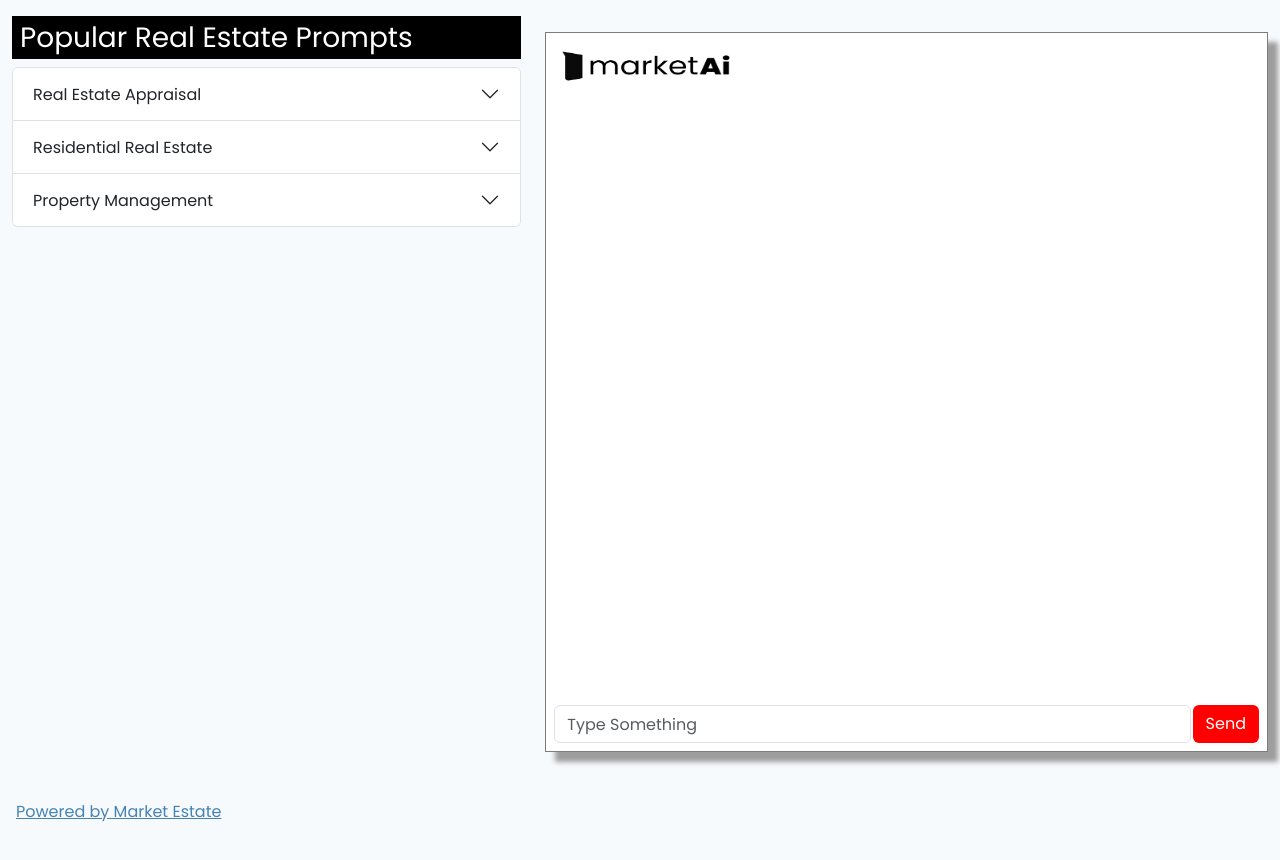
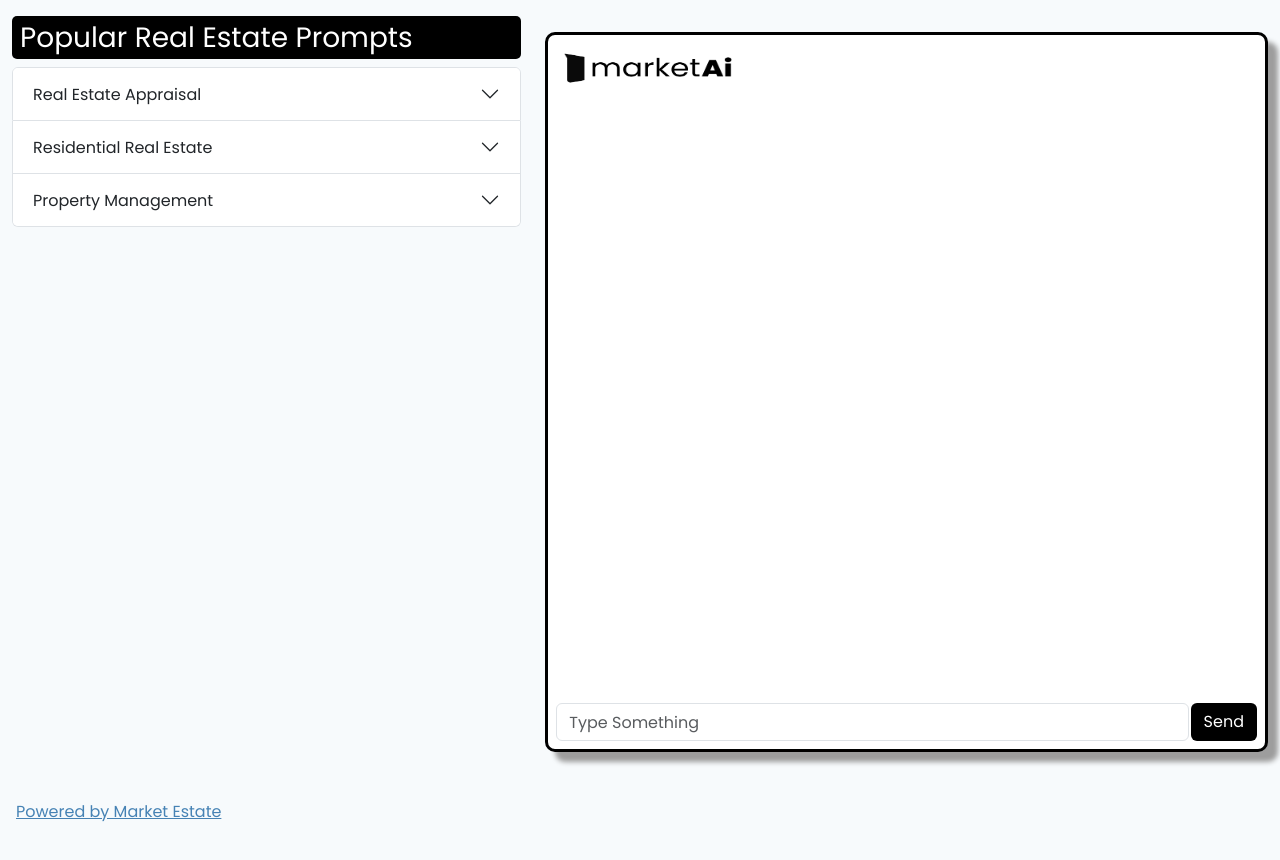
Before and after one commit to MarketEstate/chatgpt-chatbot, a React (Vite) app in the folder client/: page / in a window 1280 px wide. Shown: the top 860 px of the page. Built offline with nearby package versions, Linux system fonts and the light colour scheme.

Commit message:
css updated

```diff
--- a/client/src/App.css
+++ b/client/src/App.css
@@ -1,9 +1,9 @@
-@import url('https://fonts.googleapis.com/css2?family=Poppins&display=swap');
-*{
-  font-family: 'Poppins', sans-serif;
+@import url("https://fonts.googleapis.com/css2?family=Poppins&display=swap");
+* {
+  font-family: "Poppins", sans-serif;
 }
-body{
-  background-color: #F7FAFC;
+body {
+  background-color: #f7fafc;
 }
 .chat-input {
   display: flex;
@@ -36,7 +36,7 @@ body{
 
 .chats {
   padding: 3px;
-  overflow-y:auto;
+  overflow-y: auto;
   display: flex;
   flex-direction: column;
   height: 70vh;
@@ -70,18 +70,19 @@ body{
 
 .send {
   align-self: flex-end;
-  background-color: rgb(245, 242, 214);
+  background-color: black;
 }
 .recieve {
-  background-color: rgb(220, 240, 243);
+  background-color: #0940ff;
 }
 
-.message-text{
+.message-text {
   margin: 1px;
+  font-size: 13px;
 }
 
-.example-prompt{
-  background-color: #10163A;
+.example-prompt {
+  background-color: #10163a;
   color: white;
   padding: 0.5rem;
   border-radius: 4px;
@@ -89,80 +90,112 @@ body{
   margin-top: 1rem;
 }
 
-.example-title{
-  text-align:center;
-  font-weight:bold;
+.example-title {
+  text-align: center;
+  font-weight: bold;
 }
 
-.btn{
-  background-color: #FF0000;
-  color:white;
+.btn {
+  background-color: #ff0000;
+  color: white;
 }
 
-
 /*  */
-div.c{
+div.c {
   position: relative;
-  margin:1rem;
+  margin: 1rem;
   width: 400px;
 }
-input[type="checkbox"]{
+input[type="checkbox"] {
   position: absolute;
   left: 0;
   top: 0;
   height: 100%;
   width: 100%;
-  opacity:0;
+  opacity: 0;
   visibility: 0;
 }
-h1{
-  background:#10163A;
-  color:white;
-  padding:0.5rem;
+h1 {
+  background: #10163a;
+  color: white;
+  padding: 0.5rem;
   position: relative;
   font-size: 16px;
 }
-label::before{
-  content:"";
+label::before {
+  content: "";
   display: inline-block;
   border: 5px solid transparent;
-  border-left:10px solid white;
+  border-left: 10px solid white;
 }
-label{
+label {
   cursor: pointer;
   position: relative;
   display: flex;
   align-items: center;
 }
-div.p{
+div.p {
   display: none;
-  font-size: 14px;
-  margin-top:8px;
-  max-height:0px;
+  font-size: 13px;
+  margin-top: 8px;
+  max-height: 0px;
   overflow: hidden;
-  transition:max-height 0.5s;
+  transition: max-height 0.5s;
   background-color: white;
-  box-shadow:0 0 10px 0 rgba(0, 0, 0, 0.2);
+  box-shadow: 0 0 10px 0 rgba(0, 0, 0, 0.2);
 }
 div.p p {
-  padding:0.5rem;
+  padding: 0.5rem;
 }
-input:checked ~ h1 label::before{
-  border-left:5px solid transparent;
-  border-top:10px solid white;
-  margin-top:12px;
-  margin-right:10px;
+input:checked ~ h1 label::before {
+  border-left: 5px solid transparent;
+  border-top: 10px solid white;
+  margin-top: 12px;
+  margin-right: 10px;
 }
-input:checked ~ h1 ~ div.p{
-  display:block;
-  max-height:100px;
+input:checked ~ h1 ~ div.p {
+  display: block;
+  max-height: 100px;
 }
-a{
-  color:steelblue;
+a {
+  color: steelblue;
 }
 
-.question{
+.question {
   cursor: pointer;
   border-bottom: 1px solid black;
   font-size: 13px;
 }
+p{
+  color: white;
+}
+p.message-text {
+  color: #ffffff;
+}
+button.btn {
+  background-color: #000000;
+}
+button.btn:hover {
+  color: white;
+  background-color: #272727;
+}
+img.avtar {
+  background-color: #0940ff;
+}
+div.container {
+  border-top-left-radius: 10px;
+  border-top-right-radius: 10px;
+  border-bottom-left-radius: 10px;
+  border-bottom-right-radius: 10px;
+  border-width: 3px;
+  border-color: #000000;
+}
+div div h3 {
+  border-top-left-radius: 5px;
+  border-top-right-radius: 5px;
+  border-bottom-left-radius: 5px;
+  border-bottom-right-radius: 5px;
+}
+div.accordion {
+  border-width: 3px;
+}
```
Also changed, not shown: client/src/assets/chat.png.
